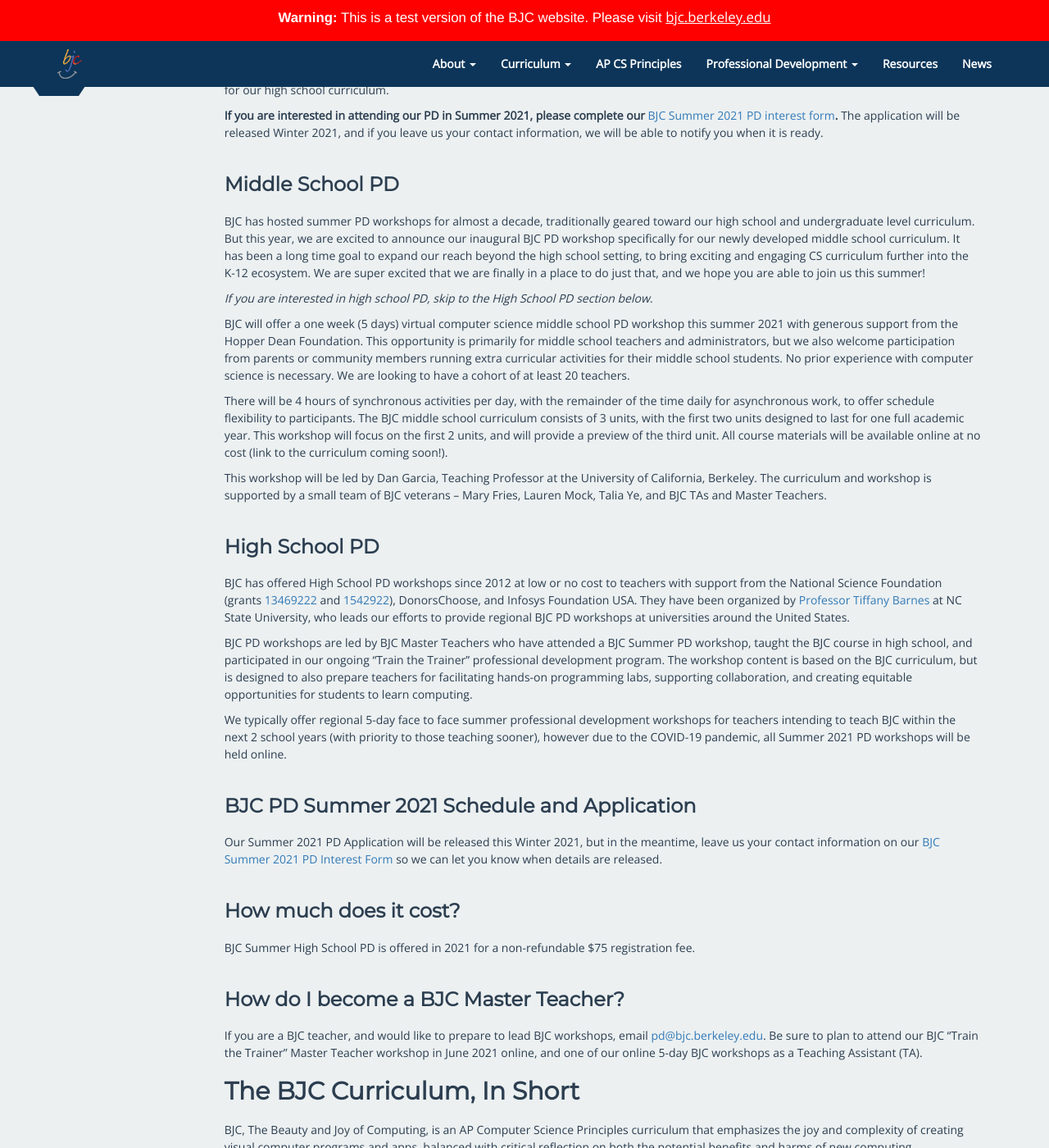
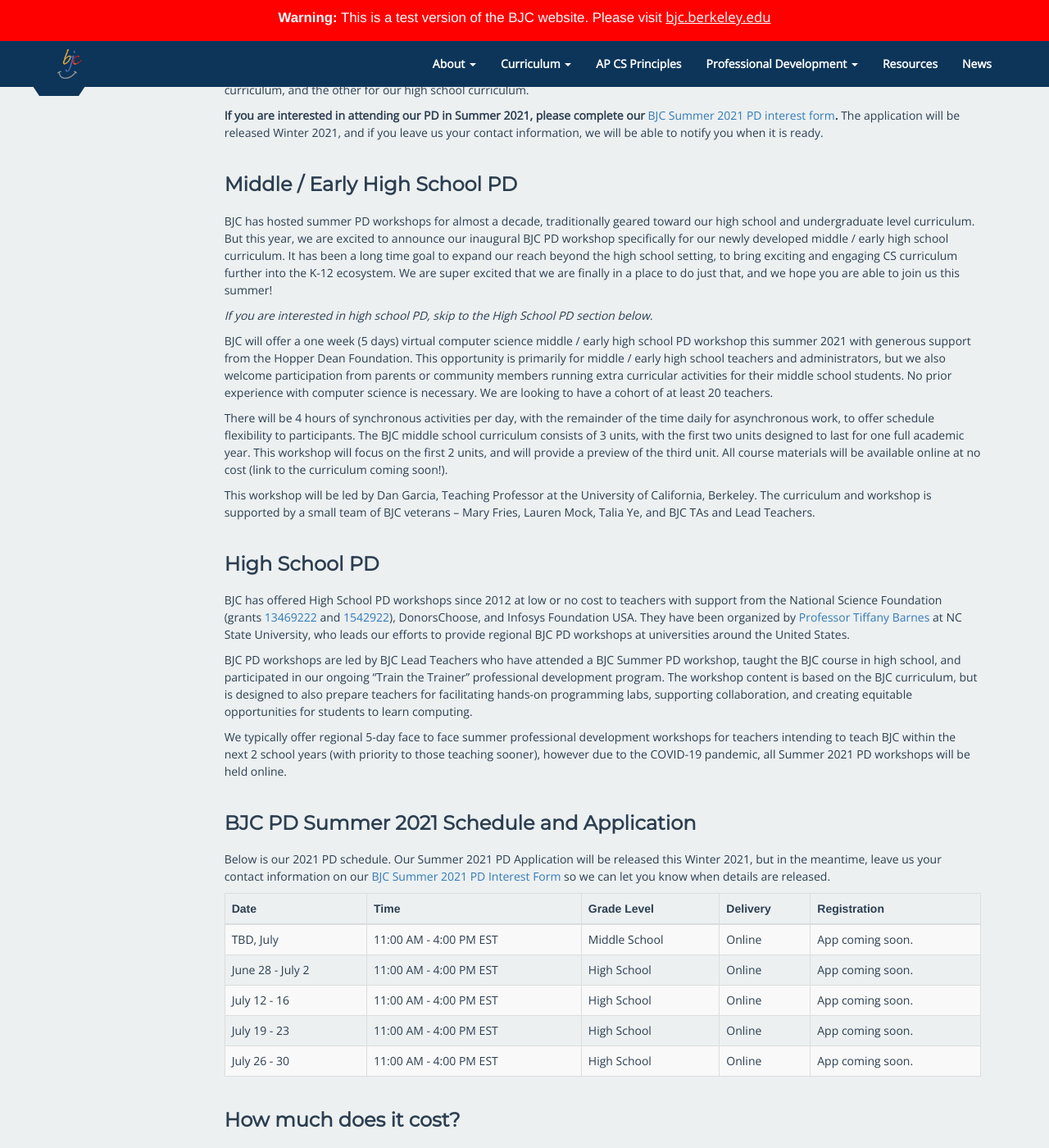
Before and after one commit to beautyjoy/beautyjoy.github.io, a Jekyll site: the page built from summer-pd/index.md, in a window 1280 px wide and 1400 px high, scrolled down 465 px. Shown: the whole window at 82% size. Built offline with Jekyll 4.4.1, drawn with Linux system fonts in a browser that asks for light colours; some of the changed text lies outside the part shown.

Commit message:
updating file

```diff
--- a/summer-pd/index.md
+++ b/summer-pd/index.md
@@ -21,23 +21,23 @@
 
 BJC is a College Board-endorsed AP Computer Science Principles curriculum and professional development based on the themes of creativity and social impacts. Since 2012, we have provided professional development to more than 600 teachers throughout the U.S., reaching more than 5,000 students.
 
-We are excited to announce that this summer, we will be offering 2 different workshops - one for our middle school curriculum, and the other for our high school curriculum.
+We are excited to announce that this summer, we will be offering 2 different workshops - one for our middle / early high school school curriculum, and the other for our high school curriculum.
 
 <b>If you are interested in attending our PD in Summer 2021, please complete our [BJC Summer 2021 PD interest form][pd-interest-form-link]. </b> The application will be released Winter 2021, and if you leave us your contact information, we will be able to notify you when it is ready.
 <!-- Or, if you are ready to apply to our PD workshop, please scroll to the Workshop Schedule below.</b> -->
 
 
-### Middle School PD
+### Middle / Early High School PD
 
-BJC has hosted summer PD workshops for almost a decade, traditionally geared toward our high school and undergraduate level curriculum. But this year, we are excited to announce our inaugural BJC PD workshop specifically for our newly developed middle school curriculum. It has been a long time goal to expand our reach beyond the high school setting, to bring exciting and engaging CS curriculum further into the K-12 ecosystem. We are super excited that we are finally in a place to do just that, and we hope you are able to join us this summer!
+BJC has hosted summer PD workshops for almost a decade, traditionally geared toward our high school and undergraduate level curriculum. But this year, we are excited to announce our inaugural BJC PD workshop specifically for our newly developed middle / early high school curriculum. It has been a long time goal to expand our reach beyond the high school setting, to bring exciting and engaging CS curriculum further into the K-12 ecosystem. We are super excited that we are finally in a place to do just that, and we hope you are able to join us this summer!
 
 <em>If you are interested in high school PD, skip to the High School PD section below.</em>
 
-BJC will offer a one week (5 days) virtual computer science middle school PD workshop this summer 2021 with generous support from the Hopper Dean Foundation. This opportunity is primarily for middle school teachers and administrators, but we also welcome participation from parents or community members running extra curricular activities for their middle school students. No prior experience with computer science is necessary. We are looking to have a cohort of at least 20 teachers.
+BJC will offer a one week (5 days) virtual computer science middle / early high school PD workshop this summer 2021 with generous support from the Hopper Dean Foundation. This opportunity is primarily for middle / early high school teachers and administrators, but we also welcome participation from parents or community members running extra curricular activities for their middle school students. No prior experience with computer science is necessary. We are looking to have a cohort of at least 20 teachers.
 
 There will be 4 hours of synchronous activities per day, with the remainder of the time daily for asynchronous work, to offer schedule flexibility to participants. The BJC middle school curriculum consists of 3 units, with the first two units designed to last for one full academic year. This workshop will focus on the first 2 units, and will provide a preview of the third unit. All course materials will be available online at no cost (link to the curriculum coming soon!).
 
-This workshop will be led by Dan Garcia, Teaching Professor at the University of California, Berkeley. The curriculum and workshop is supported by a small team of BJC veterans -- Mary Fries, Lauren Mock, Talia Ye, and BJC TAs and Master Teachers.
+This workshop will be led by Dan Garcia, Teaching Professor at the University of California, Berkeley. The curriculum and workshop is supported by a small team of BJC veterans -- Mary Fries, Lauren Mock, Talia Ye, and BJC TAs and Lead Teachers.
 
 
 ### High School PD
@@ -49,15 +49,21 @@
 
 BJC has offered High School PD workshops since 2012 at low or no cost to teachers with support from the National Science Foundation (grants [13469222][nsf-1] and [1542922][nsf-2]), DonorsChoose, and Infosys Foundation USA. They have been organized by [Professor Tiffany Barnes][tiffany] at NC State University, who leads our efforts to provide regional BJC PD workshops at universities around the United States.
 
-BJC PD workshops are led by BJC Master Teachers who have attended a BJC Summer PD workshop, taught the BJC course in high school, and participated in our ongoing "Train the Trainer" professional development program. The workshop content is based on the BJC curriculum, but is designed to also prepare teachers for facilitating hands-on programming labs, supporting collaboration, and creating equitable opportunities for students to learn computing.
+BJC PD workshops are led by BJC Lead Teachers who have attended a BJC Summer PD workshop, taught the BJC course in high school, and participated in our ongoing "Train the Trainer" professional development program. The workshop content is based on the BJC curriculum, but is designed to also prepare teachers for facilitating hands-on programming labs, supporting collaboration, and creating equitable opportunities for students to learn computing.
 
 We typically offer regional 5-day face to face summer professional development workshops for teachers intending to teach BJC within the next 2 school years (with priority to those teaching sooner), however due to the COVID-19 pandemic, all Summer 2021 PD workshops will be held online.
 
-<!-- In 2019, we will offer several 5-day in-person regional workshops. To sign up for email updates when we finalize our 2019 locations, complete our interest form at [{{site.pd_interest_url}}]({{site.pd_interest_url}}). If you are interested in hosting a BJC workshop, or becoming a BJC Master Teacher, email [pd@bjc.berkeley.edu][pd-email]. -->
+<!-- In 2019, we will offer several 5-day in-person regional workshops. To sign up for email updates when we finalize our 2019 locations, complete our interest form at [{{site.pd_interest_url}}]({{site.pd_interest_url}}). If you are interested in hosting a BJC workshop, or becoming a BJC Lead Teacher, email [pd@bjc.berkeley.edu][pd-email]. -->
+
+### BJC PD Summer 2021 Schedule and Application
+
+[admin-letter]: https://bjc.link/Admin19
+[BJC PD 2019 Alternate App]: https://bjc.link/PD2019App-NoUpload
+[reg-fee]: https://bjc.link/reg19
+
+Below is our 2021 PD schedule. Our Summer 2021 PD Application will be released this Winter 2021, but in the meantime, leave us your contact information on our [BJC Summer 2021 PD Interest Form][pd-interest-form-link] so we can let you know when details are released.
 
 <!-- ## Summer PD Schedule -->
-
-<!-- More information about Summer 2021 PD will be released in Winter 2021. If you are interested in attending PD in Summer 2021, please complete our [BJC Summer 2021 PD interest form][pd-interest-form-link]. -->
 
 <!-- Thanks to the generosity of [Infosys Foundation USA][infosys], BJC will offer **FREE BJC Computer Science Professional Development** for **80 teachers** at the [Pathfinders Summer Institute][pathfinders] on **July 19-24, 2020** all online. Funds from Infosys matched funds from schools, districts, and individual donations to make it possible for teachers to attend at no cost. Find more information and access the application at the [Pathfinders website][pathfinders-app-link]. The Pathfinders application is due June 5, 2020. -->
 
@@ -67,78 +73,51 @@
 
 <!-- We also will be holding **regional workshops** in the following locations: -->
 
-<!-- <table class="table table-striped table-bordered">
+<table class="table table-striped table-bordered">
 <thead>
   <tr>
     <th scope ="col">Date</th>
-	<th scope ="col">Time</th>
-    <th scope ="col">Partner</th>
-	<th scope ="col">Registration</th>
+    <th scope ="col">Time</th>
+    <th scope ="col">Grade Level</th>
+    <th scope ="col">Delivery</th>
+    <th scope ="col">Registration</th>
   </tr>
 </thead>
 <tbody>
   <tr>
-    <td>June 22 - 26</td>
-    <td>8:30 AM - 5:00 PM EST</td>
-    <td></td>
-    <td>App is now closed.</td>
-
- <!-- </tr>
-  <tr>
-    <td>July 6 - 10</td>
-    <td>8:30 AM - 5:00 PM CST</td>
-    <td></td>
-    <td>App is now closed.</td>
+    <td>TBD, July</td>
+    <td>11:00 AM - 4:00 PM EST</td>
+    <td>Middle School</td>
+    <td>Online</td>
+    <td>App coming soon.</td>
   </tr>
   <tr>
-    <td>July 13 - 17</td>
-    <td>8:30 AM - 5:00 PM PST</td>
-    <td></td>
-    <td>App is now closed.</td>
+    <td>June 28 - July 2</td>
+    <td>11:00 AM - 4:00 PM EST</td>
+    <td>High School</td>
+    <td>Online</td>
+    <td>App coming soon.</td>
   </tr>
   <tr>
-    <td>July 19 - 24</td>
-    <td>8:30 AM - 5:00 PM EST</td>
-    <td>Pathfinders Infosys</td>
-    <td><a href="http://www.infosys.org/infosys-foundation-usa/pathfinders/summer/Pages/index.aspx">2020 Pathfinders Registration</a> - Virtual
-	<br>App is now closed.</td>
+    <td>July 12 - 16</td>
+    <td>11:00 AM - 4:00 PM EST</td>
+    <td>High School</td>
+    <td>Online</td>
+    <td>App coming soon.</td>
   </tr>
   <tr>
-    <td>July 20 - 24</td>
-    <td>8:30 AM - 5:00 PM EST</td>
-    <td></td>
-    <td>SC Teachers Only
-	<br>App is now closed.</td>
+    <td>July 19 - 23</td>
+    <td>11:00 AM - 4:00 PM EST</td>
+    <td>High School</td>
+    <td>Online</td>
+    <td>App coming soon.</td>
   </tr>
   <tr>
-    <td>July 20 - 24</td>
-    <td>8:30 AM - 5:00 PM CST</td>
-    <td></td>
-    <td>App is now closed.</td>
-  </tr>
-  <tr>
-    <td>July 27 - July 31</td>
-    <td>8:30 AM - 5:00 PM EST</td>
-    <td>Kean University</td>
-    <td>App is now closed.</td>
-  </tr>
-  <tr>
-    <td>July 27 - 31</td>
-    <td>8:30 AM - 5:00 PM CST</td>
-    <td>Pump-CS</td>
-    <td>App is now closed.</td>
-  </tr>
-  <tr>
-    <td>August 3 - August 7</td>
-    <td>8:30 AM - 5:00 PM PST</td>
-    <td></td>
-    <td>App is now closed.</td>
-  </tr>
-  <tr>
-    <td>August 3 - August 7</td>
-    <td>8:30 AM - 5:00 PM EST</td>
-    <td></td>
-    <td>App is now closed.</td>
+    <td>July 26 - 30</td>
+    <td>11:00 AM - 4:00 PM EST</td>
+    <td>High School</td>
+    <td>Online</td>
+    <td>App coming soon.</td>
   </tr>
  </tbody>
 </table>
@@ -149,13 +128,7 @@
 [pathfinders]: https://infy.com/Pathfinders
 
 
-### BJC PD Summer 2021 Schedule and Application
 
-[admin-letter]: https://bjc.link/Admin19
-[BJC PD 2019 Alternate App]: https://bjc.link/PD2019App-NoUpload
-[reg-fee]: https://bjc.link/reg19
-
-Our Summer 2021 PD Application will be released this Winter 2021, but in the meantime, leave us your contact information on our [BJC Summer 2021 PD Interest Form][pd-interest-form-link]  so we can let you know when details are released.
 
 <!--Scroll up to our schedule of PDs this Summer 2020 to apply!-->
 
@@ -179,8 +152,8 @@
 <!--Participating teachers may be eligible for reimbursement for reasonable expenses for travel, lodging, and meals.-->
 
 
-### How do I become a BJC Master Teacher?
-If you are a BJC teacher, and would like to prepare to lead BJC workshops, email [pd@bjc.berkeley.edu][pd-email]. Be sure to plan to attend our BJC "Train the Trainer" Master Teacher workshop in June 2021 online, and one of our online 5-day BJC workshops as a Teaching Assistant (TA).
+### How do I become a BJC Lead Teacher?
+If you are a BJC teacher, and would like to prepare to lead BJC workshops, email [pd@bjc.berkeley.edu][pd-email]. Be sure to plan to attend our BJC "Train the Trainer" Lead Teacher workshop in June 26, 2021 from 11:00 AM - 4:00 PM EST online, and one of our online 5-day BJC workshops as a Teaching Assistant (TA).
 
 
 ## The BJC Curriculum, In Short
```
